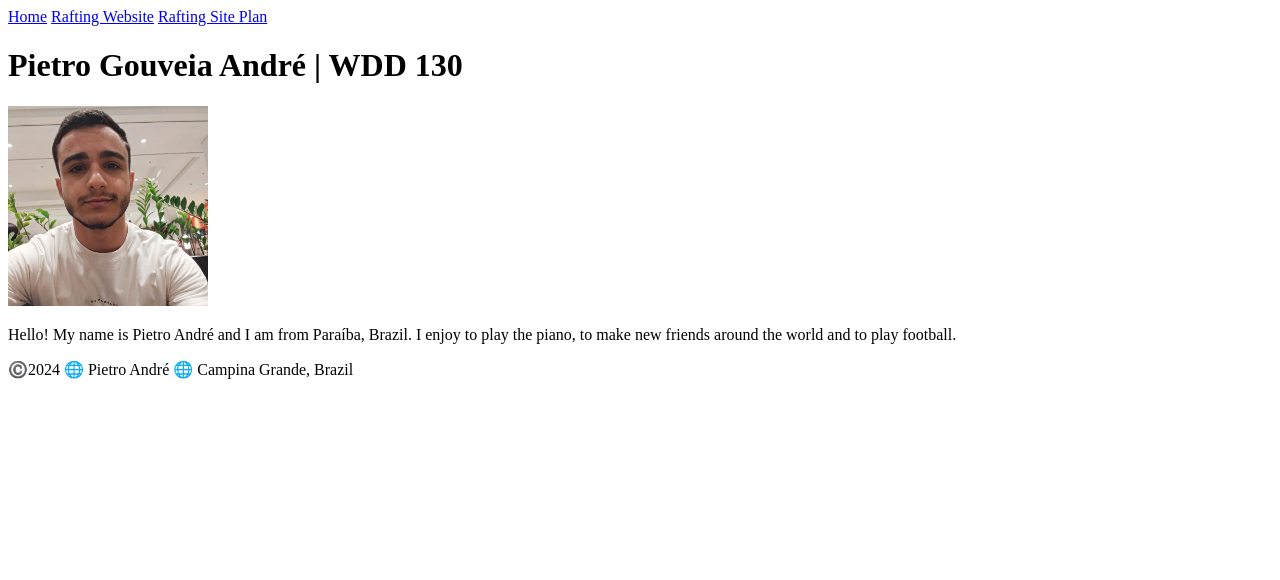
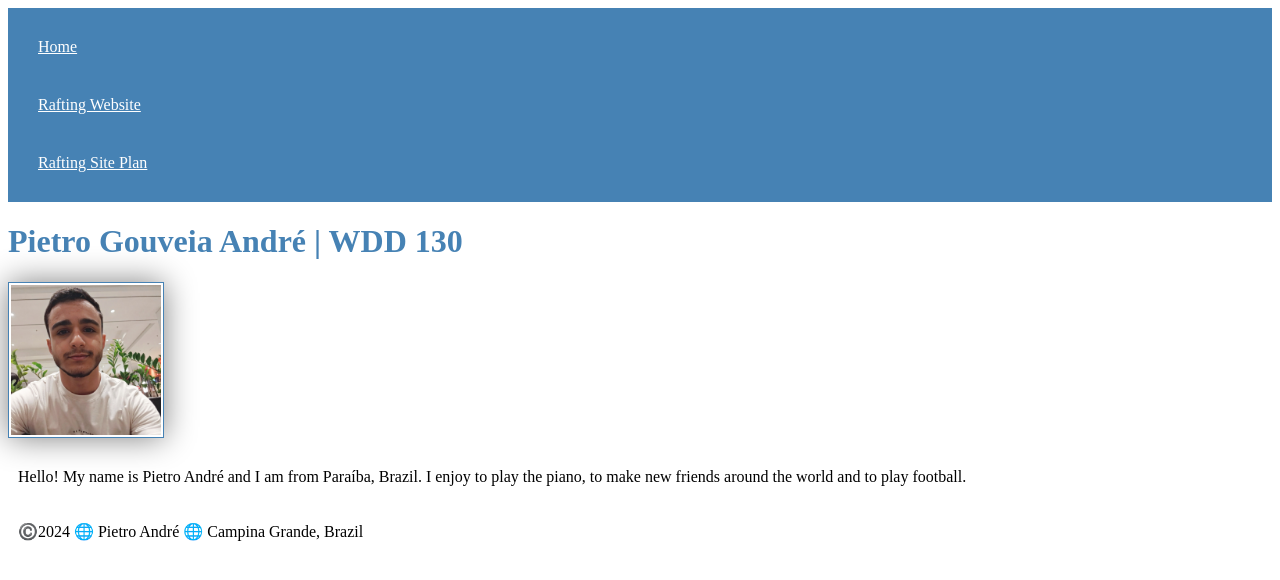
Before and after one commit to pietroggandre/wdd130, a plain HTML site: page index.html in a window 1280 px wide. Drawn offline with Linux system fonts and the light colour scheme.

Commit message:
stylescss

```diff
--- a/index.html
+++ b/index.html
@@ -4,6 +4,7 @@
     <meta charset="UTF-8">
     <meta name="viewport" content="width=device-width, initial-scale=1.0">
     <title>Pietro Gouveia André | WDD 130</title>
+    <link rel="stylesheet" href="styles/styles.css">
 </head>
 <body>
     <header>
--- /dev/null
+++ b/practicing.css
@@ -0,0 +1,15 @@
+p {
+    color: rgb(33, 77, 189);
+}
+
+h1 {
+    color:rgb(78, 83, 11);
+    font-size: 50px;
+}
+
+a {
+    color: rgba(47, 19, 206, 0.358);
+    font-size: 30px;
+    font-style: italic;
+    width: 50px;
+}
--- /dev/null
+++ b/styles/styles.css
@@ -0,0 +1,26 @@
+nav {
+    background-color: steelblue;
+    padding: 10px;
+}
+
+nav a {
+    color: white;
+    display: block;
+    padding: 20px;
+}
+
+h1 {
+    color: steelblue;
+}
+
+img {
+    width: 150px;
+    height: auto;
+    border: 1px solid steelblue;
+    padding: 2px;
+    box-shadow: 0 0 30px gray;
+}
+
+p {
+    padding: 10px;
+}
```
Also changed, not shown: Practicing.html (added, +44 -0 lines), holygrail.html (renamed from week02/holygrail.html).
